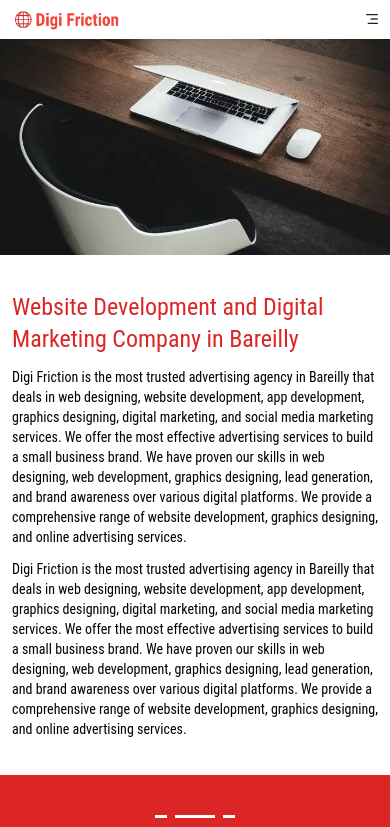
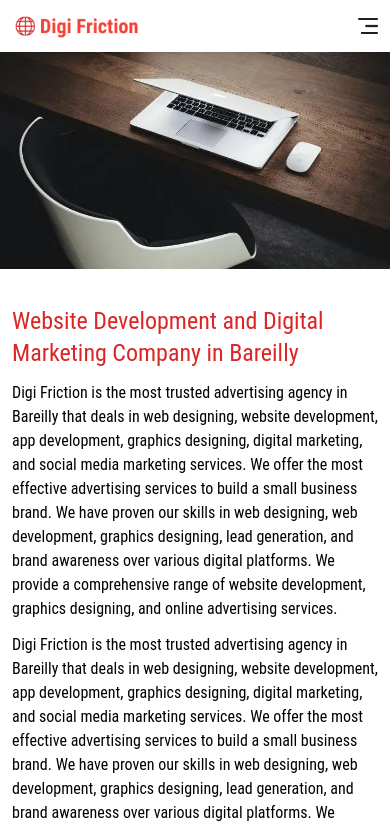
Before and after one commit to developer80555/project1, a Next.js app: page / in a window 390 px wide. Shown: the top 827 px of the page. Built offline with nearby package versions, Linux system fonts and the light colour scheme.

Commit message:
nav bar modifide

```diff
--- a/src/components/CartPopular.jsx
+++ b/src/components/CartPopular.jsx
@@ -2,7 +2,7 @@ import React from "react";
 
 const CartPopular = ({ title, date, description }) => {
   return (
-    <div className="flex items-start gap-4 flex-col p-3 transition-all duration-700 md:hover:scale-105 cursor-pointer h-[260px] min-w-[300px] max-w-[360px]  relative pb-16 rounded-lg shadow-md border border-gray-300">
+    <div className="flex items-start gap-4 flex-col p-3 transition-all duration-700 md:hover:scale-105 cursor-pointer h-[260px] min-w-[300px] max-w-[360px]  relative pb-20 rounded-lg shadow-md border border-gray-300">
       <div className="flex items-start gap-2 flex-col overflow-y-auto ">
         <p className="upper font-semibold text-xl">{title}</p>
         <p className="text-gray-500 text-sm">{date}</p>
--- a/src/components/Footer.jsx
+++ b/src/components/Footer.jsx
@@ -58,7 +58,7 @@ const Footer = () => {
         </div>
       </div>
       <div className="bg-red-700 py-5 md:py-8">
-        <div className=" container mx-auto">
+        <div className=" container mx-auto max-md:text-center max-md:px-2">
           <p>@ Digi Friction. All Right Reserved.</p>
         </div>
       </div>
--- a/src/components/Hero.jsx
+++ b/src/components/Hero.jsx
@@ -25,7 +25,7 @@ const Hero = () => {
         <h1 className="text-red-600 text-2xl md:text-3xl">
           Website Development and Digital Marketing Company in Bareilly
         </h1>
-        <p className="max-md:text-sm">
+        <p className="">
           Digi Friction is the most trusted advertising agency in Bareilly that
           deals in web designing, website development, app development, graphics
           designing, digital marketing, and social media marketing services. We
@@ -36,7 +36,7 @@ const Hero = () => {
           website development, graphics designing, and online advertising
           services.
         </p>
-        <p className="max-md:text-sm">
+        <p className="">
           Digi Friction is the most trusted advertising agency in Bareilly that
           deals in web designing, website development, app development, graphics
           designing, digital marketing, and social media marketing services. We
--- a/src/components/Navbar.jsx
+++ b/src/components/Navbar.jsx
@@ -18,13 +18,13 @@ const Navbar = () => {
 
   return (
     <div className="shadow-lg sticky  top-0 right-0 bg-white z-10">
-      <nav className="top-0 container mx-auto flex items-center justify-between relative max-md:px-3 max-md:py-1 ">
+      <nav className="top-0 container mx-auto flex items-center justify-between relative p-2  px-3 ">
         <Image
           src={assets.logo}
           height={0}
           width={0}
           alt="logo"
-          className="w-[110px] md:w-[150px]"
+          className="w-[130px] md:w-[160px]"
         />
 
         <ul className="hidden md:flex items-center justify-center gap-2">
@@ -100,7 +100,7 @@ const Navbar = () => {
               src={assets.close}
               width={10}
               height={10}
-              className="w-3"
+              className="w-5"
               alt="close"
             />
           ) : (
@@ -108,7 +108,7 @@ const Navbar = () => {
               src={assets.openMenu}
               width={10}
               height={10}
-              className="w-3"
+              className="w-5"
               alt="close"
             />
           )}
@@ -132,7 +132,7 @@ const Navbar = () => {
               } `}
             >
               <p className="btn">Services</p>
-              <span className="ml-2">{isServicesOpen ? "▲" : "▼"}</span>
+              <span className="ml-2 ">{isServicesOpen ? "▲" : "▼"}</span>
             </button>
             {isServicesOpen && (
               <ul className="ml-6">
```
